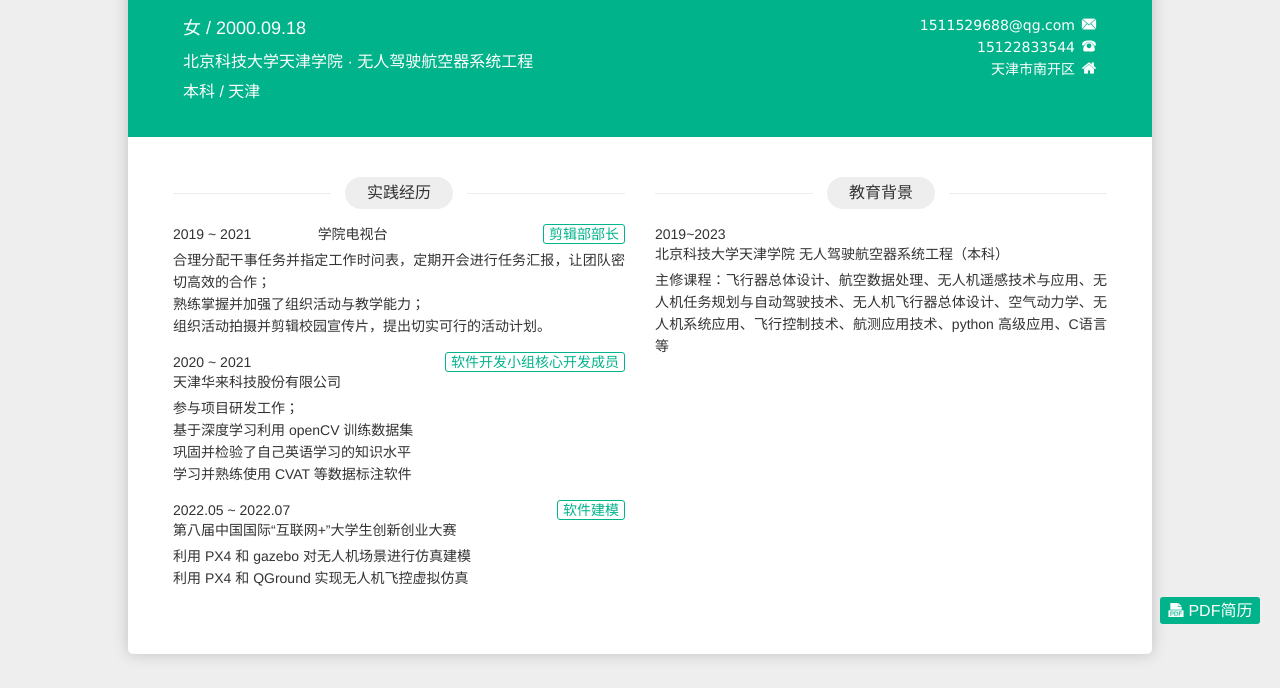
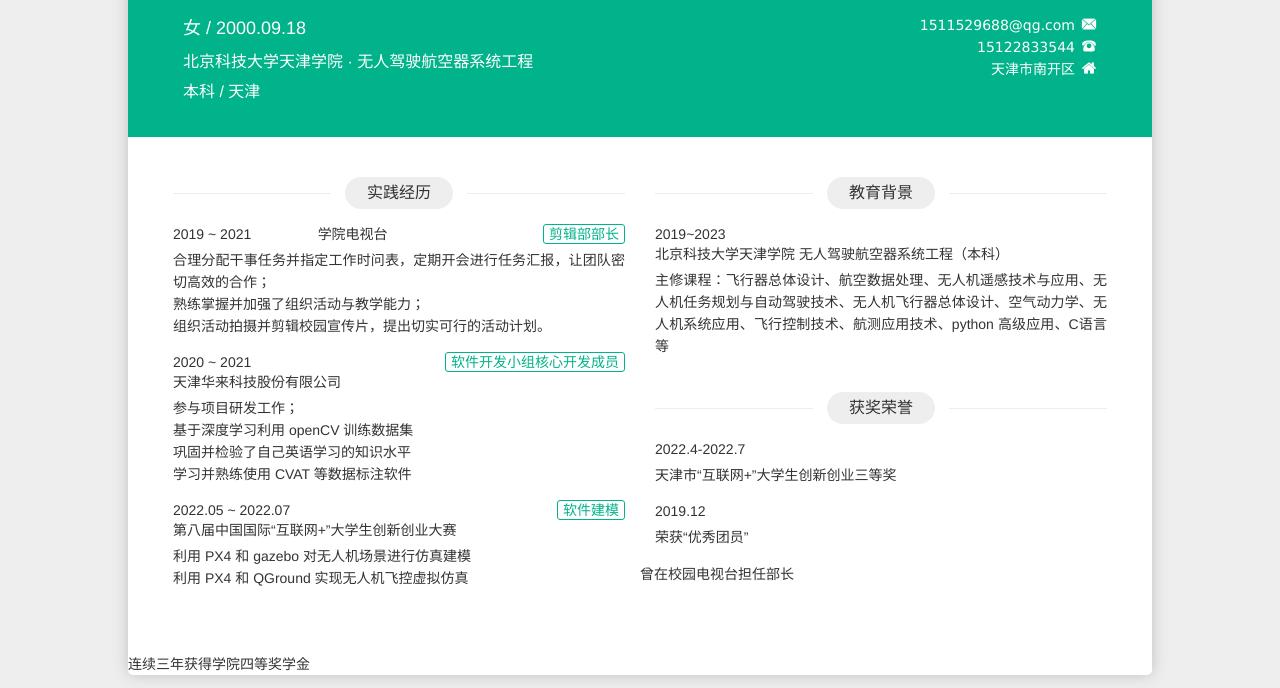
Before and after one commit to tjustb/limuchen-resume, a plain HTML site: page index.html in a window 1280 px wide. Shown: the part 170-858 px from the top of the page. Drawn offline with Linux system fonts and the light colour scheme.

Commit message:
Update index.html

```diff
--- a/index.html
+++ b/index.html
@@ -102,16 +102,55 @@
        </div>
       </div>
      </section>
+     <section class="project">
+      <header class="section-hd">
+       <span class="section-title-l"></span>
+       <h2 class="section-title">获奖荣誉</h2>
+       <span class="section-title-r"></span>
+      </header>
+      <div class="section-bd">
+       <div class="item">
+        <header class="item-hd">
+         <span class="item-time">2022.4-2022.7</span>
+        </header>
+        <div class="item-bd">
+         <p class="section-content">天津市“互联网+”大学生创新创业三等奖</p>
+        </div>
+       </div>
+      </div>
+      <div class="item">
+        <header class="item-hd">
+         <span class="item-time">2019.12</span>
+        </header>
+        <div class="item-bd">
+         <p class="section-content">荣获“优秀团员”</p>
+        </div>
+       </div>
+      </div>
+     <div class="item">
+        <header class="item-hd">
+         <span class="item-time">2019-2020</span>
+        </header>
+        <div class="item-bd">
+         <p class="section-content">曾在校园电视台担任部长</p>
+        </div>
+       </div>
+      </div>
+    <div class="item">
+        <header class="item-hd">
+         <span class="item-time"></span>
+        </header>
+        <div class="item-bd">
+         <p class="section-content">连续三年获得学院四等奖学金</p>
+        </div>
+       </div>
+      </div>
+     </section>
     </div>
    </div>
   </div>
   <footer class="github-footer">
-   <a class="footer-link" href="https://github.com/airmole" target="_blank"><i class="iconfont icon-link"></i> github.com/airmole</a>
+   <a class="footer-link" href="https://limuchen.ustb.tj.cn/" target="_blank"><i class="iconfont icon-link"></i>https://limuchen.ustb.tj.cn/</a>
   </footer>
-  <!--     <footer class="print-footer">
-<a class="footer-link" href="http://resume.airmole.cn" target="_blank"><i class="iconfont icon-link"></i> 网页版简历：resume.airmole.cn</a>
-</footer> -->
-  <a class="pdf" href="resume.pdf"><i class="iconfont icon-pdf"></i> PDF简历</a>
-  <!-- <script src=""></script> -->
  </body>
 </html>
```
